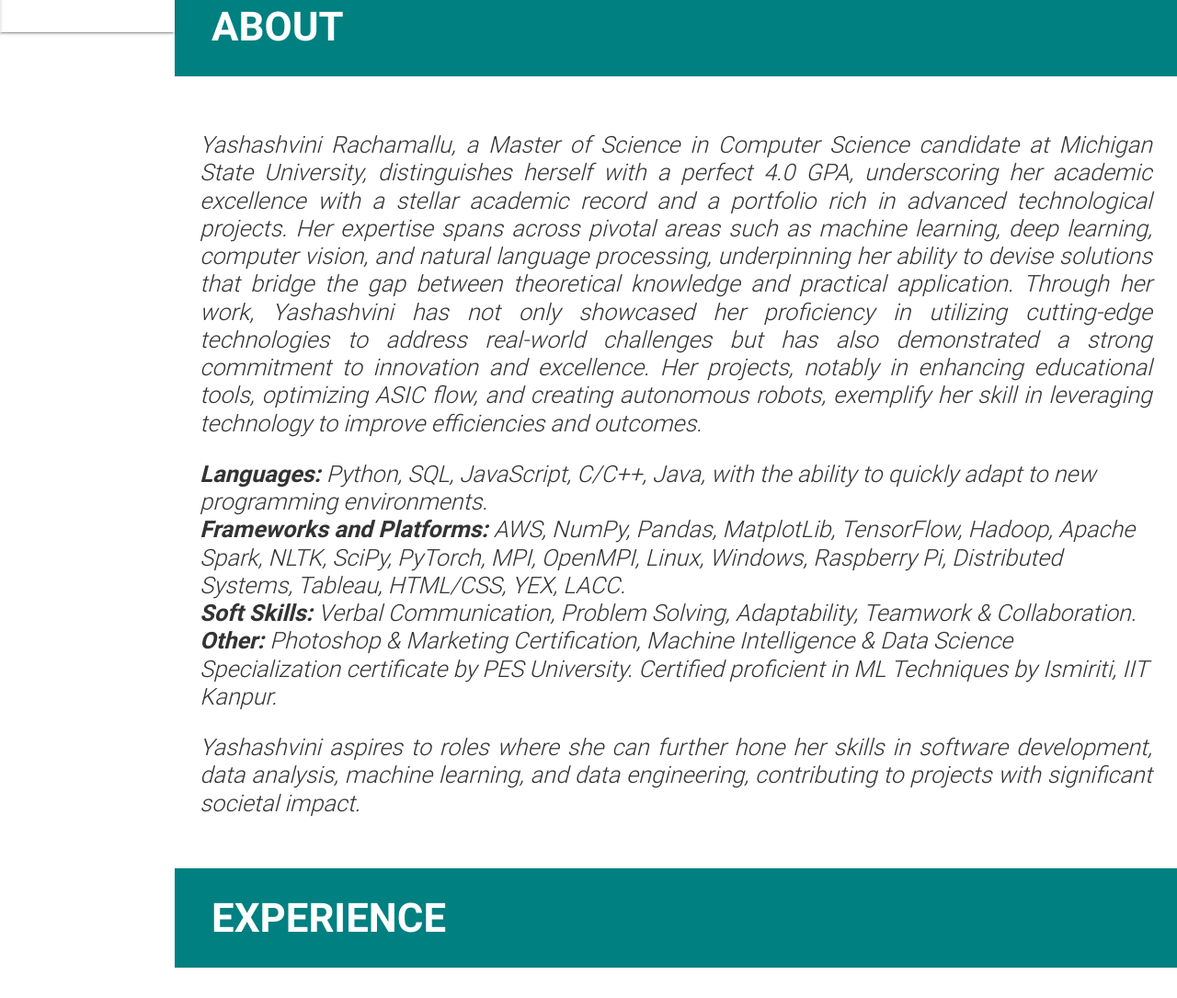
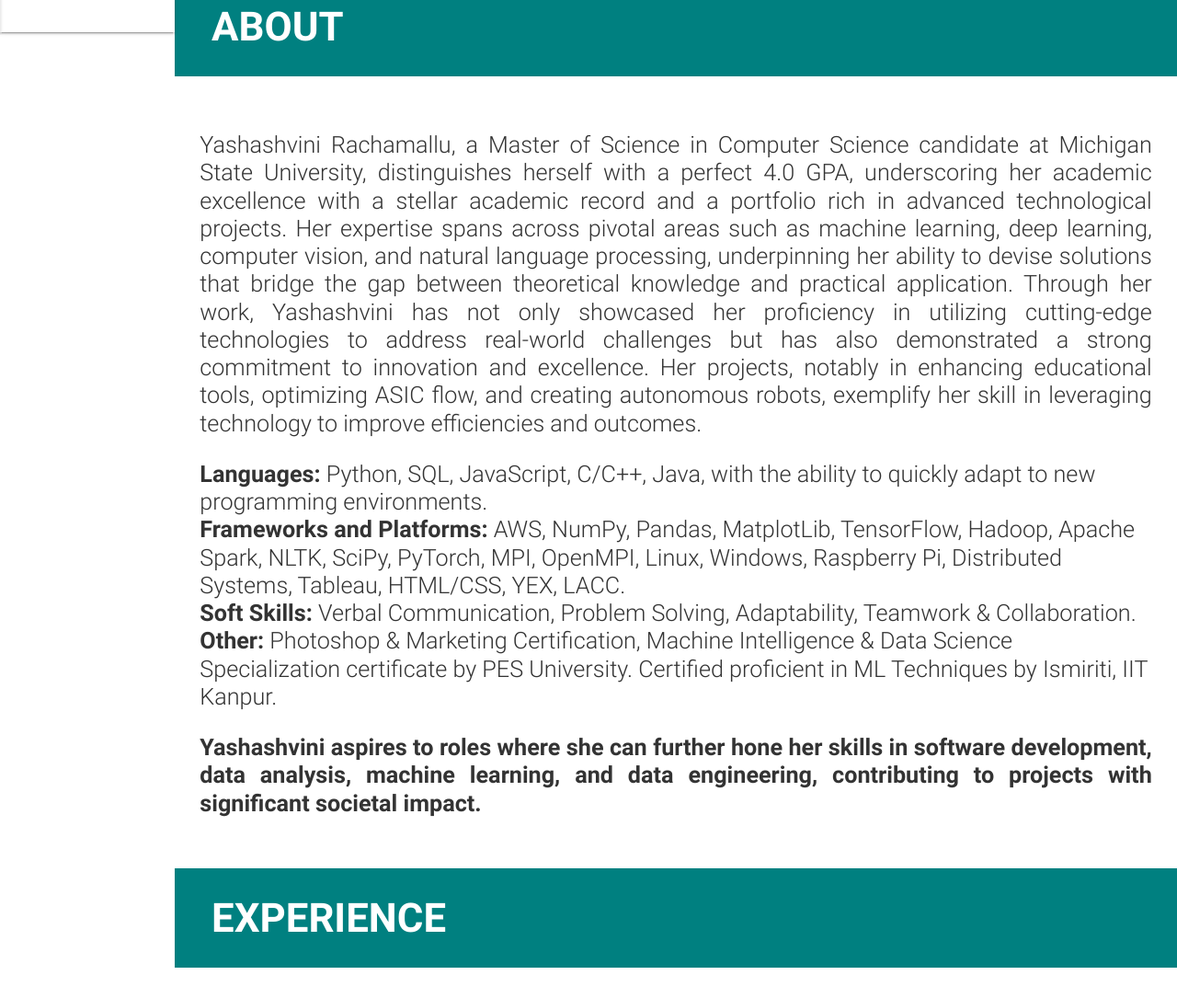
Before and after one commit to yashu-dot/yashu-dot.github.io, a plain HTML site: page index.html in a window 1280 px wide. Shown: the part 825-1910 px from the top of the page at 92% size. Drawn offline with nearby package versions, Linux system fonts and the light colour scheme.

Commit message:
Update index.html

```diff
--- a/index.html
+++ b/index.html
@@ -211,7 +211,7 @@
     <section id="about" class="section scrollspy">
       <h3 class="page-title white-text teal"><b>About</b></h3>
       <div class="container flow-text" >
-        <p style="text-align: justify; line-height: 1.2;"><i>
+        <p style="text-align: justify; line-height: 1.2;">
           Yashashvini Rachamallu, a Master of Science in Computer Science candidate at Michigan State University,
           distinguishes herself with a perfect 4.0 GPA, underscoring her academic excellence with a stellar academic record
           and a portfolio rich in advanced technological projects. Her expertise spans
@@ -221,9 +221,9 @@
           technologies to address real-world challenges but has also demonstrated a strong commitment to innovation and
           excellence. Her projects, notably in enhancing educational tools, optimizing ASIC flow, and creating autonomous
           robots, exemplify her skill in leveraging technology to improve efficiencies and outcomes.
-        </i></p>
+        </p>
 
-        <p style="text-align: justify; line-height: 1.2;"><i>
+        <p style="text-align: justify; line-height: 1.2;">
           <ul style="line-height: 1.2;">
             <li><b>Languages:</b> Python, SQL, JavaScript, C/C++, Java, with the ability to quickly adapt to new programming environments.</li>
             <li><b>Frameworks and Platforms:</b> AWS, NumPy, Pandas, MatplotLib, TensorFlow, Hadoop, Apache Spark, NLTK, SciPy,
@@ -232,12 +232,12 @@
             <li><b>Other:</b> Photoshop & Marketing Certification, Machine Intelligence & Data Science Specialization certificate by PES University.
               Certified proficient in ML Techniques by Ismiriti, IIT Kanpur.</li>
           </ul>
-        </i></p>
+        </p>
 
-        <p style="text-align: justify;line-height: 1.2;"><i>
+        <p style="text-align: justify;line-height: 1.2;"><b>
           Yashashvini aspires to roles where she can further hone her skills in software development, data analysis, machine learning, and
           data engineering, contributing to projects with significant societal impact.
-        </i></p>
+        </b></p>
 
       </div>
     </section>
```
